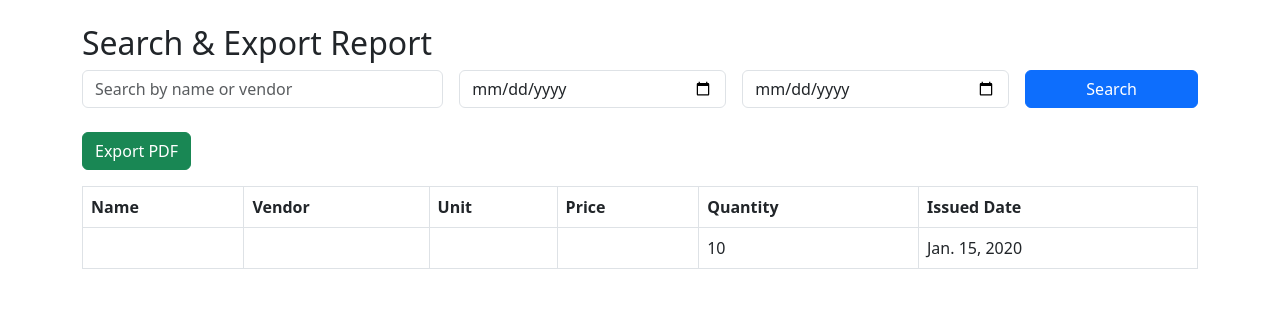
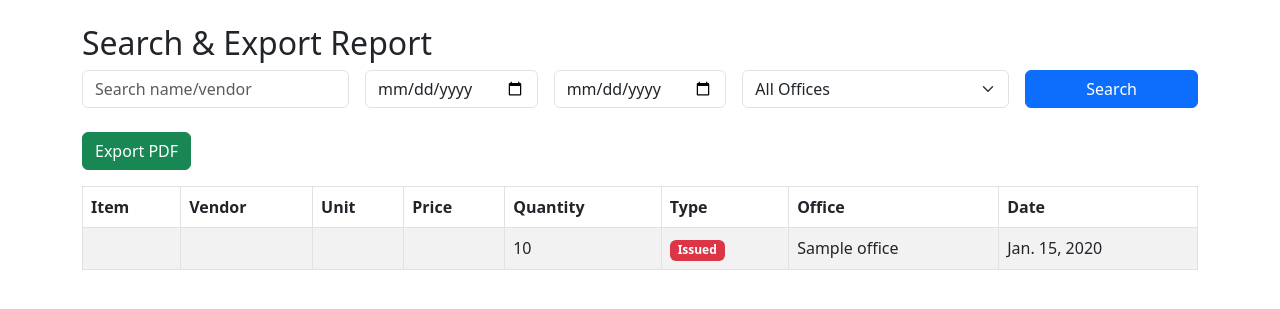
Before and after one commit to fazalktk93/cda-store, a Django app: page /report/ in a window 1280 px wide. Shown: the part 56-365 px from the top of the page. Run offline with Django 4.2, Linux system fonts and the light colour scheme; a user stored in the database is signed in; tables that the repository leaves empty hold one stand-in row (values such as "Sample post").

Commit message:
fdgfdgds

```diff
--- a/store/forms.py
+++ b/store/forms.py
@@ -27,7 +27,7 @@
 
 class ReportSearchForm(forms.Form):
     query = forms.CharField(required=False, label='', widget=forms.TextInput(attrs={
-        'placeholder': 'Search by name or vendor',
+        'placeholder': 'Search name/vendor',
         'class': 'form-control'
     }))
     start_date = forms.DateField(required=False, widget=forms.DateInput(attrs={
@@ -38,3 +38,9 @@
         'type': 'date',
         'class': 'form-control'
     }))
+    office = forms.ModelChoiceField(
+        queryset=Office.objects.all(),
+        required=False,
+        empty_label="All Offices",
+        widget=forms.Select(attrs={'class': 'form-select'})
+    )
--- a/store/templates/store/report.html
+++ b/store/templates/store/report.html
@@ -5,47 +5,55 @@
 <h2 class="mt-4">Search & Export Report</h2>
 
 <form method="get" class="row g-3 mb-4">
-    <div class="col-md-4">
-        {{ form.query }}
-    </div>
-    <div class="col-md-3">
-        {{ form.start_date }}
-    </div>
-    <div class="col-md-3">
-        {{ form.end_date }}
-    </div>
+    <div class="col-md-3">{{ form.query }}</div>
+    <div class="col-md-2">{{ form.start_date }}</div>
+    <div class="col-md-2">{{ form.end_date }}</div>
+    <div class="col-md-3">{{ form.office }}</div>
     <div class="col-md-2">
         <button type="submit" class="btn btn-primary w-100">Search</button>
     </div>
 </form>
 
-<a href="?export=pdf" class="btn btn-success mb-3">Export PDF</a>
+<a href="?export=pdf{% if request.GET %}&{{ request.GET.urlencode }}{% endif %}" class="btn btn-success mb-3">Export PDF</a>
 
-<table class="table table-bordered">
+<table class="table table-bordered table-striped">
     <thead>
         <tr>
-            <th>Name</th>
+            <th>Item</th>
             <th>Vendor</th>
             <th>Unit</th>
             <th>Price</th>
             <th>Quantity</th>
-            <th>Issued Date</th>
+            <th>Type</th>
+            <th>Office</th>
+            <th>Date</th>
         </tr>
     </thead>
     <tbody>
-        {% for issue in issues %}
+        {% for entry in receipts %}
         <tr>
-            <td>{{ issue.stock_item.name }}</td>
-            <td>{{ issue.stock_item.vendor.name }}</td>
-            <td>{{ issue.stock_item.unit }}</td>
-            <td>{{ issue.stock_item.purchase_price }}</td>
-            <td>{{ issue.quantity_issued }}</td>
-            <td>{{ issue.date_issued }}</td>
+            <td>{{ entry.stock_item.name }}</td>
+            <td>{{ entry.stock_item.vendor.name }}</td>
+            <td>{{ entry.stock_item.unit }}</td>
+            <td>{{ entry.stock_item.purchase_price }}</td>
+            <td>{{ entry.quantity_received }}</td>
+            <td><span class="badge bg-primary">Purchased</span></td>
+            <td>-</td>
+            <td>{{ entry.date_received }}</td>
         </tr>
-        {% empty %}
-        <tr><td colspan="6">No records found.</td></tr>
+        {% endfor %}
+        {% for entry in issues %}
+        <tr>
+            <td>{{ entry.stock_item.name }}</td>
+            <td>{{ entry.stock_item.vendor.name }}</td>
+            <td>{{ entry.stock_item.unit }}</td>
+            <td>{{ entry.stock_item.purchase_price }}</td>
+            <td>{{ entry.quantity_issued }}</td>
+            <td><span class="badge bg-danger">Issued</span></td>
+            <td>{{ entry.office.name }}</td>
+            <td>{{ entry.date_issued }}</td>
+        </tr>
         {% endfor %}
     </tbody>
 </table>
-
 {% endblock %}
--- a/store/views.py
+++ b/store/views.py
@@ -10,6 +10,7 @@
 from .models import Vendor, StockItem, Issue, Receipt, Office
 from .forms import VendorForm, StockItemForm, IssueForm, OfficeForm
 from .forms import ReportSearchForm
+from datetime import datetime
 
 
 # Dashboard
@@ -102,6 +103,54 @@
         'form': form,
         'issues': issues
     })
+@login_required
+def report_view(request):
+    form = ReportSearchForm(request.GET or None)
+    issues = Issue.objects.select_related('stock_item', 'office')
+    receipts = Receipt.objects.select_related('stock_item')
+
+    query = request.GET.get('query', '')
+    start_date = request.GET.get('start_date')
+    end_date = request.GET.get('end_date')
+    office_id = request.GET.get('office')
+
+    if query:
+        issues = issues.filter(
+            Q(stock_item__name__icontains=query) |
+            Q(stock_item__vendor__name__icontains=query)
+        )
+        receipts = receipts.filter(
+            Q(stock_item__name__icontains=query) |
+            Q(stock_item__vendor__name__icontains=query)
+        )
+
+    if start_date:
+        issues = issues.filter(date_issued__gte=start_date)
+        receipts = receipts.filter(date_received__gte=start_date)
+
+    if end_date:
+        issues = issues.filter(date_issued__lte=end_date)
+        receipts = receipts.filter(date_received__lte=end_date)
+
+    if office_id:
+        issues = issues.filter(office_id=office_id)
+
+    export = request.GET.get("export")
+    if export == "pdf":
+        # Combine for export
+        combined_data = list(issues) + list(receipts)
+        template = get_template("store/report_pdf.html")
+        html = template.render({"entries": combined_data})
+        buffer = io.BytesIO()
+        pisa.CreatePDF(html, dest=buffer)
+        buffer.seek(0)
+        return FileResponse(buffer, as_attachment=True, filename="report.pdf")
+
+    return render(request, "store/report.html", {
+        "form": form,
+        "issues": issues,
+        "receipts": receipts
+    })
 
 # ✅ Office Management Views
 class OfficeListView(ListView):
```
Also changed, not shown: store/templates/store/report_pdf.html (+54 -13 lines).
